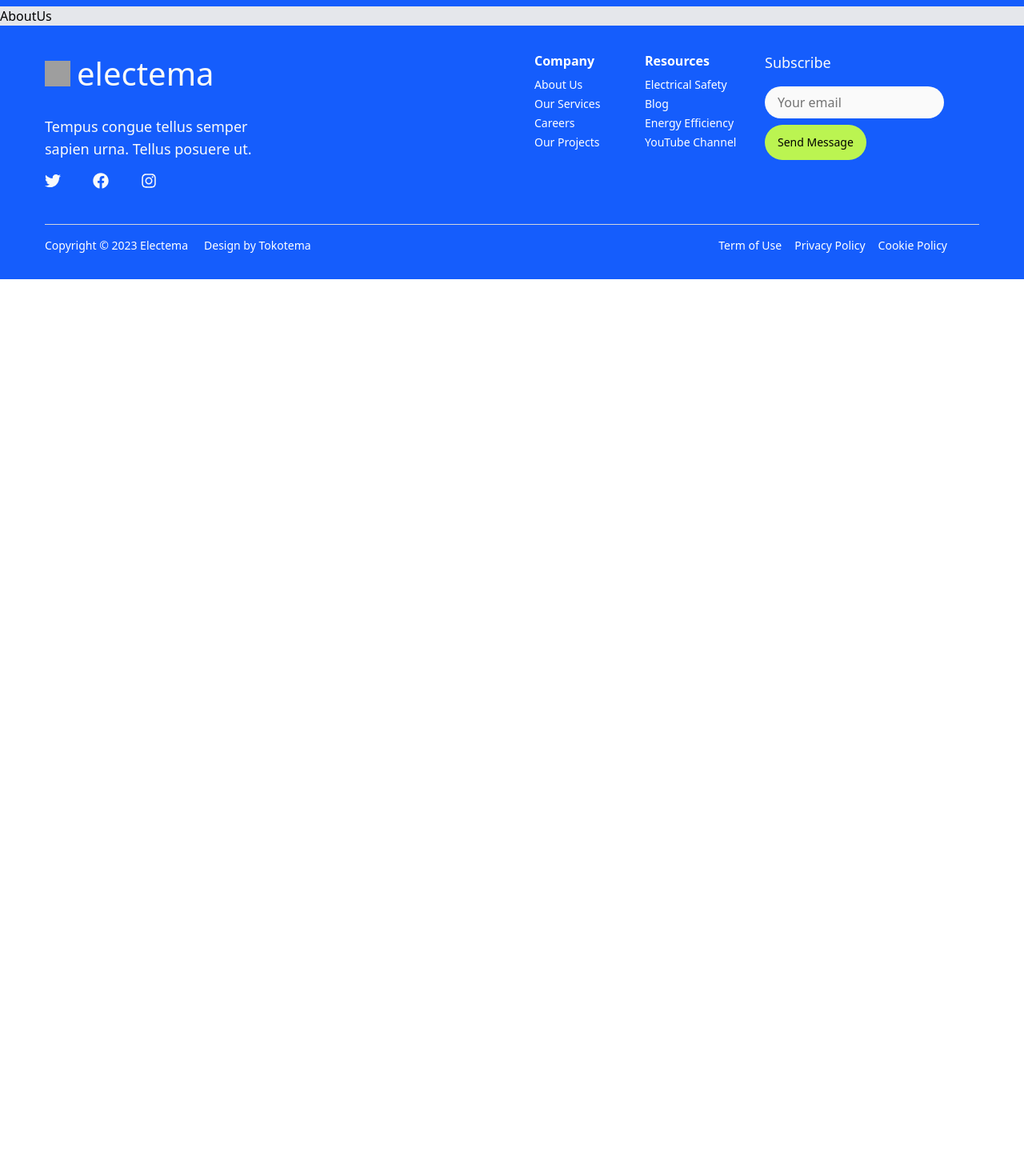
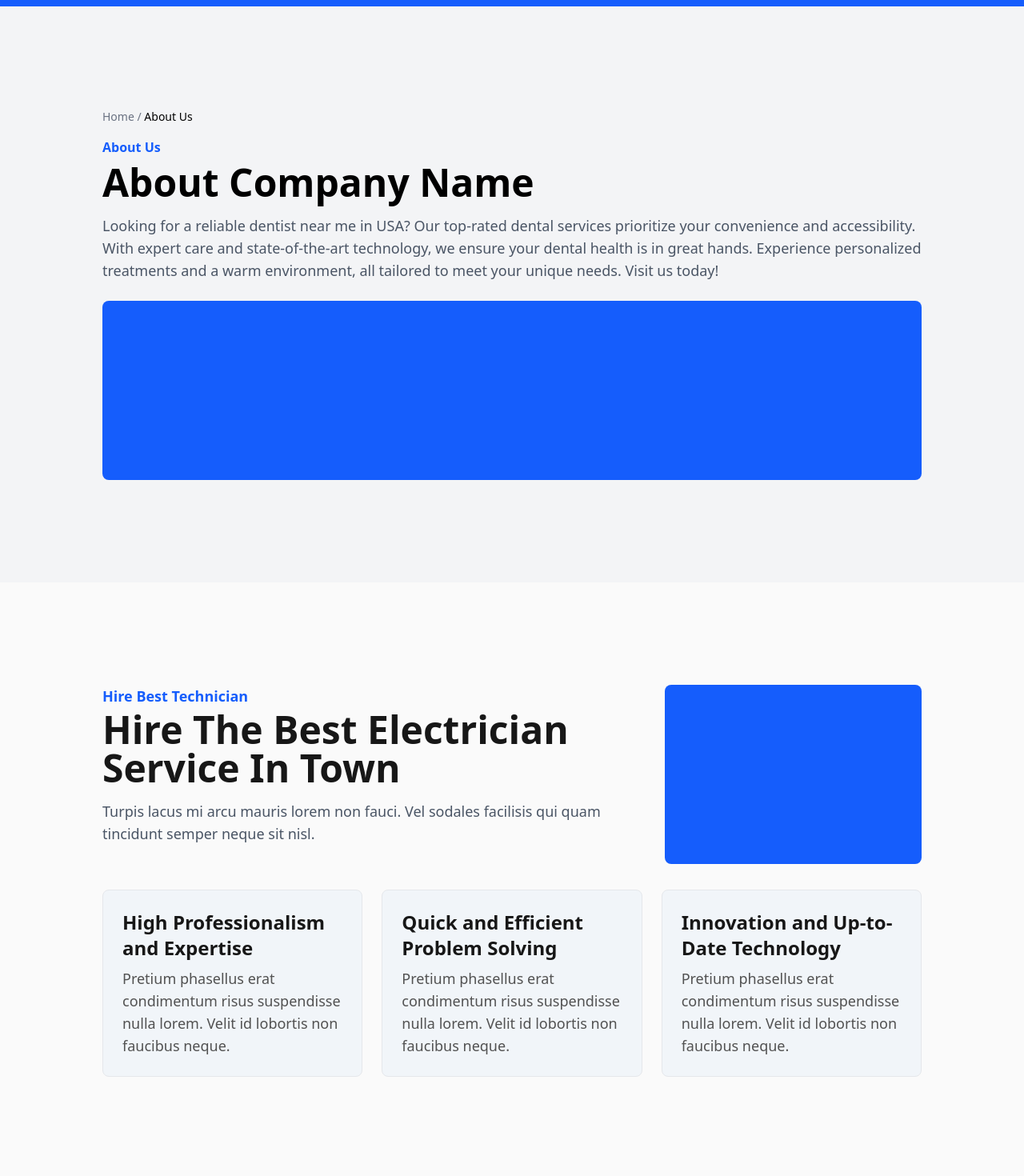
Before and after one commit to Rubina2563/templates, a React (Vite) app: page /aboutus in a window 1280 px wide. Shown: the part 120-1590 px from the top of the page at 80% size. Before the commit the page ends 800 px from the top, so only its background shows below. Built offline with nearby package versions, Linux system fonts and the light colour scheme; grey boxes are pictures that could not be loaded.

Commit message:
added image render

```diff
--- a/src/App.tsx
+++ b/src/App.tsx
@@ -13,7 +13,7 @@ const App: React.FC = () => {
   return (
     <Router>
       <Header />
-      <main className=" bg-gray-200">
+      <main className=" bg-gray-100">
         <Routes>
           <Route path="/" element={<Outlet />}>
             <Route index element={<Home />} />
--- a/src/components/Header.tsx
+++ b/src/components/Header.tsx
@@ -49,7 +49,7 @@ font-normal">
           <li><button onClick={() => handleNavigation('/')} className="text-neutral-50 text-base font-medium">Home</button></li>
           <li><button onClick={() => handleNavigation('/aboutus')} className="text-neutral-50 text-base font-medium hover:text-gray-300">About Us</button></li>
           <li><button onClick={() => handleNavigation('/services')} className="text-neutral-50 text-base font-medium hover:text-gray-300">Services</button></li>
-          <li><button onClick={() => handleNavigation('/contactus')} className="text-neutral-50 text-base font-medium hover:text-gray-300">Page</button></li>
+          <li><button onClick={() => handleNavigation('/city')} className="text-neutral-50 text-base font-medium hover:text-gray-300">Page</button></li>
           <li><button onClick={() => handleNavigation('/contactus')} className="text-neutral-50 text-base font-medium hover:text-gray-300">Contact Us</button></li>
           <li>
             <button className="bg-lime-300 text-black px-4 py-2 rounded-2xl font-medium hover:bg-lime-500">
@@ -75,7 +75,7 @@ font-normal">
             <li><button onClick={() => handleNavigation('/')} className="text-white text-lg">Home</button></li>
             <li><button onClick={() => handleNavigation('/aboutus')} className="text-white text-lg">About Us</button></li>
             <li><button onClick={() => handleNavigation('/services')} className="text-white text-lg">Services</button></li>
-            <li><button onClick={() => handleNavigation('/contactus')} className="text-white text-lg">Page</button></li>
+            <li><button onClick={() => handleNavigation('/city')} className="text-white text-lg">Page</button></li>
             <li><button onClick={() => handleNavigation('/contactus')} className="text-white text-lg">Contact Us</button></li>
             <li>
               <button className="bg-lime-300 text-black px-6 py-2 rounded-2xl font-medium hover:bg-lime-500">
--- /dev/null
+++ b/src/components/aboutUs/HireBest.tsx
@@ -0,0 +1,58 @@
+
+
+const HireBest = () => {
+  return (
+     <div className="p-6 md:p-12 lg:p-32 bg-neutral-50">
+      {/* Top Section */}
+      <div className="flex flex-wrap sm:flex-nowrap items-start gap-10 ">
+        {/* Text Content */}
+        <div className="sm:flex-2">
+          <h3 className="text-blue-600
+text-lg
+font-semibold">Hire Best Technician</h3>
+          <h1 className="text-neutral-900 text-3xl
+md:text-5xl
+font-semibold mt-1">
+            Hire The Best Electrician Service In Town
+          </h1>
+          <p className="text-gray-600 text-lg mt-4">
+            Turpis lacus mi arcu mauris lorem non fauci. Vel sodales facilisis
+            qui quam tincidunt semper neque sit nisl.
+          </p>
+        </div>
+
+        {/* Image Placeholder */}
+        <div className="w-full h-56 md:ml-5 sm:flex-1 bg-blue-600 rounded-lg flex items-center justify-center">
+
+        </div>
+      </div>
+
+      {/* Features Section */}
+      <div className="grid grid-cols-1 sm:grid-cols-3 gap-6 mt-8">
+        {/* Feature Cards */}
+        {[
+          "High Professionalism and Expertise",
+          "Quick and Efficient Problem Solving",
+          "Innovation and Up-to-Date Technology",
+        ].map((title, index) => (
+          <div
+            key={index}
+            className="flex-1 bg-slate-100  p-2 lg:p-6  rounded-lg border border-gray-200"
+          >
+            <h3 className="text-neutral-900 text-xl
+lg:text-2xl
+font-semibold">{title}</h3>
+            <p className="text-neutral-600 text-normal
+lg:text-lg
+font-medium mt-2">
+              Pretium phasellus erat condimentum risus suspendisse nulla lorem.
+              Velit id lobortis non faucibus neque.
+            </p>
+          </div>
+        ))}
+      </div>
+    </div>
+  )
+}
+
+export default HireBest
--- a/src/components/home/GetService.tsx
+++ b/src/components/home/GetService.tsx
@@ -2,7 +2,7 @@
 const GetService = () => {
   return (
       <>
-      <div className="bg-gray-100 p-6 md:p-12 lg:p-32">
+      <div className="bg-neutral-50 p-6 md:p-12 lg:p-32">
         <div className="max-w-screen-xl mx-auto text-center ">
           <p className="text-blue-600
 text-lg
--- a/src/components/home/Hero.tsx
+++ b/src/components/home/Hero.tsx
@@ -4,7 +4,7 @@ import WhyChooseUs from "./WhyChooseUs";
 import OurService from "./OurServices";
 import QuesAns from "./QuesAns";
 import Testimonial from "./Testimonial";
-
+import sampleImage from "../../uploads/sample.png";
 const HeroSection: React.FC = () => {
   return (
     <div >
@@ -25,14 +25,17 @@ font-semibold">Best Home Electrician Service</p>
             is in great hands. Experience personalized treatments and a warm
             environment, all tailored to meet your unique needs. Visit us today!
           </p>
-          <div className='mt-3 sm:w-full md:w-md h-40  bg-blue-600 rounded-lg'></div>
+          <div className='mt-3 sm:w-full md:w-md h-40  bg-blue-600 rounded-lg bg-cover bg-center' style={{ backgroundImage: `url(${sampleImage})` }} ></div>
         </div>
 
         {/* Image Content */}
     <div className="hidden md:block md:flex-1">
-  <div className="h-96 sm:w-full  bg-blue-600 rounded-lg">
-    {/* Content Here */}
-  </div>
+ <div
+  className="h-96 sm:w-full bg-blue-600 rounded-lg bg-cover bg-center"
+style={{ backgroundImage: `url(${sampleImage})` }}
+>
+  {/* Content Here */}
+</div>
 </div>
 
 
--- a/src/components/home/QuesAns.tsx
+++ b/src/components/home/QuesAns.tsx
@@ -31,7 +31,7 @@ const QuesAns: React.FC = () => {
 
   return (
     <>     {/* FAQ Section */}
-      <div className="bg-gray-100 p-6 md:p-12 lg:p-32">
+      <div className="bg-neutral-50 p-6 md:p-12 lg:p-32">
         <div className="max-w-screen-xl mx-auto px-4 flex flex-col md:flex-row items-start gap-6 lg:gap-20">
           {/* FAQ Image */}
           <div className="flex-1"> <div className="flex flex-col gap-3 justify-center ">
--- a/src/pages/AboutUs.tsx
+++ b/src/pages/AboutUs.tsx
@@ -1,7 +1,33 @@
+import HireBest from "../components/aboutUs/HireBest";
+import QuesAns from "../components/home/QuesAns";
+import Testimonial from "../components/home/Testimonial";
+
+
 const AboutUs = () => {
-  return (
-    <div>AboutUs</div>
-  )
-}
 
-export default AboutUs
+  return (<>
+    <div className="bg-gray-100 p-6 md:p-12 lg:p-32">
+      <nav className="text-sm text-gray-500">
+        Home / <span className="text-black">About Us</span>
+      </nav>
+      <h2 className="text-blue-600 font-semibold mt-4">About Us</h2>
+      <h1 className="text-5xl font-bold mt-2">About Company Name</h1>
+      <p className="text-gray-600 mt-4 text-lg">
+        Looking for a reliable dentist near me in USA? Our top-rated dental
+        services prioritize your convenience and accessibility. With expert care
+        and state-of-the-art technology, we ensure your dental health is in
+        great hands. Experience personalized treatments and a warm environment,
+        all tailored to meet your unique needs. Visit us today!
+      </p>
+      <div className="bg-blue-600 w-full h-56 mt-6 rounded-lg"></div>
+    </div>
+
+    <HireBest />
+    <QuesAns />
+    <Testimonial/>
+
+  </>
+  );
+};
+
+export default AboutUs;
--- a/src/pages/City.tsx
+++ b/src/pages/City.tsx
@@ -1,6 +1,15 @@
+import OurService from "../components/home/OurServices"
+import QuesAns from "../components/home/QuesAns"
+import Testimonial from "../components/home/Testimonial"
+
 const City = () => {
-  return (
-    <div>City</div>
+  return (<>
+
+    <Testimonial />
+    <OurService />
+  <QuesAns/></>
+
+
   )
 }
 
--- a/src/pages/Services.tsx
+++ b/src/pages/Services.tsx
@@ -13,8 +13,12 @@ const services = [
 ];
 
 const Services: React.FC = () => {
-  return (<>  <div className=" p-8 min-h-screen">
-      <div className="max-w-4xl mx-auto">
+  return (<>  <div >
+    <div className="p-6 md:p-12 lg:p-32">
+      <nav className="text-sm text-gray-500">
+        Home / <span className="text-black">Sevices</span>
+      </nav>
+      <h2 className="text-blue-600 font-semibold mt-4">Our Services</h2>
         <h2 className="text-3xl font-bold mb-4">Explore Our Wide Range of Services</h2>
         <p className="text-gray-600 mb-8">
           We have extensive experience in electrical and power-related services.
```
Also changed, not shown: src/uploads/sample.png (added).
